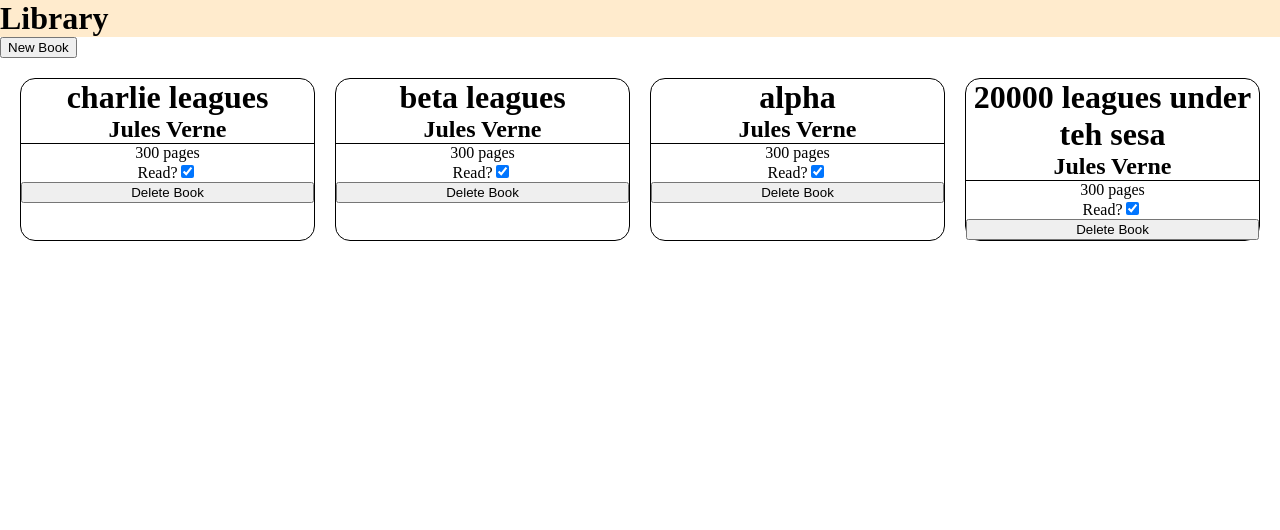
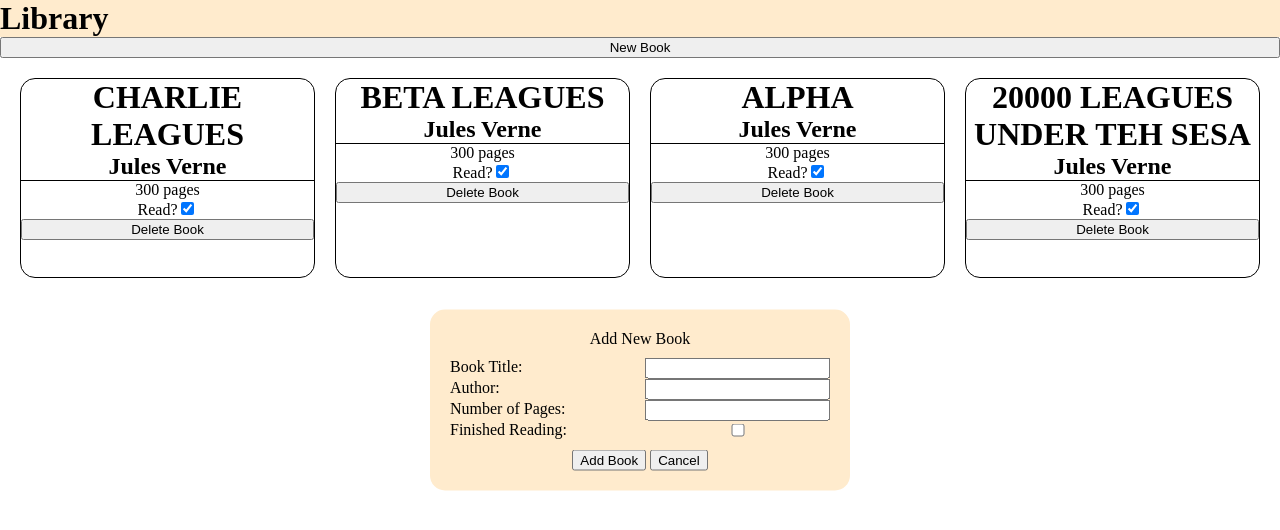
Before and after one commit to adharmic/js-library, a plain HTML site: page index.html in a window 1280 px wide. Both pictures are taken after a click on the button "New Book". Drawn offline with Linux system fonts and the light colour scheme.

Commit message:
Finish "Add Book" form and functionality

```diff
--- a/index.html
+++ b/index.html
@@ -10,11 +10,44 @@
 </head>
 
 <body>
+    <div class="new-book-form hidden">
+        <div class="form-header">
+            Add New Book
+        </div>
+        <form id="new-book" class="form-page">
+            <ul>
+                <li>
+                    <label for="book-title">Book Title:</label>
+                    <input type="text" name="book-title" id="book-title">
+                </li>
+                <li>
+                    <label for="book-author">Author:</label>
+                    <input type="text" name="book-author" id="book-author">
+                </li>
+                <li>
+                    <label for="book-pages">Number of Pages:</label>
+                    <input type="text" name="book-pages" id="book-pages">
+                </li>
+                <li>
+                    <label for="book-status">Finished Reading:</label>
+                    <input type="checkbox" name="book-status" id="book-status">
+                </li>
+            </ul>
+        </form>
+        <div class="form-buttons">
+            <button type="submit" form="new-book">
+                Add Book
+            </button>
+            <button onclick="hideForm()">
+                Cancel
+            </button>
+        </div>
+    </div>
     <div class="header">
         <h1>Library</h1>
     </div>
     <div class="main-content">
-        <button>New Book</button>
+        <button onclick="showForm()">New Book</button>
         <div id="book-cards"></div>
     </div>
 
--- a/library.js
+++ b/library.js
@@ -47,7 +47,7 @@ function renderLibrary() {
         let header = document.createElement("div");
         header.className = "card-header";
         let bookTitle = document.createElement("h1");
-        bookTitle.textContent = book.title;
+        bookTitle.textContent = book.title.toUpperCase();
         let authorName = document.createElement("h2");
         authorName.textContent = book.author;
 
@@ -79,7 +79,6 @@ function renderLibrary() {
 
         readBox.addEventListener("change", function(e) {
             myLibrary[e.target.parentElement.parentElement.parentElement.getAttribute("data-index")].read = e.target.checked;
-            console.dir(myLibrary);
         });
 
         readDiv.appendChild(readLabel);
@@ -102,6 +101,41 @@ function renderLibrary() {
     libElem.replaceChildren(...cardElems);
 }
 
+const newBookForm = document.querySelector(".new-book-form");
+function showForm() {
+    newBookForm.classList.remove("hidden");
+}
+
+function hideForm() {
+    newBookForm.classList.add("hidden");
+}
+
+newBookForm.addEventListener("submit", (e) => {
+    e.preventDefault();
+    let bookTitle = document.querySelector("#book-title");
+    let bookAuthor = document.querySelector("#book-author");
+    let numPages = document.querySelector("#book-pages");
+    let bookRead = document.querySelector("#book-status");
+
+    if (!bookTitle.value) {
+        bookTitle.value = "Untitled";
+    }
+    if (!bookAuthor.value) {
+        bookAuthor.value = "Anonymous";
+    }
+    if (!numPages.value || (!isNaN(numPages.value) && !isNaN(parseFloat(numPages.value))) || Number(numPages.value) < 0) {
+        numPages.value = "0";
+    }
+
+    addBookToLibrary(bookTitle.value, bookAuthor.value, numPages.value, bookRead.checked);
+
+    bookTitle.value = "";
+    bookAuthor.value = "";
+    numPages.value = "";
+    bookRead.checked = false;
+    hideForm();
+});
+
 addBookToLibrary("20000 leagues under teh sesa", "Jules Verne", "300", true);
 addBookToLibrary("alpha", "Jules Verne", "300", true);
 addBookToLibrary("beta leagues", "Jules Verne", "300", true);
--- a/style.css
+++ b/style.css
@@ -12,9 +12,43 @@ p {
     padding: 0;
 }
 
+.hidden {
+    display: none !important;
+}
+
+.new-book-form {
+    padding: 20px;
+    border-radius: 15px;
+    position: fixed;
+    left: 50%;
+    top: 50%;
+    transform: translate(-50%, -50%);
+    display: flex;
+    flex-direction: column;
+    align-items: center;
+    background-color: blanchedalmond;
+}
+
+ul {
+    margin: 10px 0;
+    padding: 0;
+    width: 100%;
+    display: flex;
+    flex-direction: column;
+}
+ul li {
+    display: grid;
+    grid-template-columns: 1fr 1fr;
+    gap: 10px;
+}
 .header {
     width: 100%;
     background-color: blanchedalmond;
+}
+
+.main-content {
+    display: flex;
+    flex-direction: column;
 }
 
 #book-cards {
@@ -22,6 +56,7 @@ p {
     grid-template-columns: repeat(auto-fill, minmax(250px, 1fr));
     gap: 20px;
     padding: 20px;
+    height: 200px;
 }
 
 .book-card {
```
